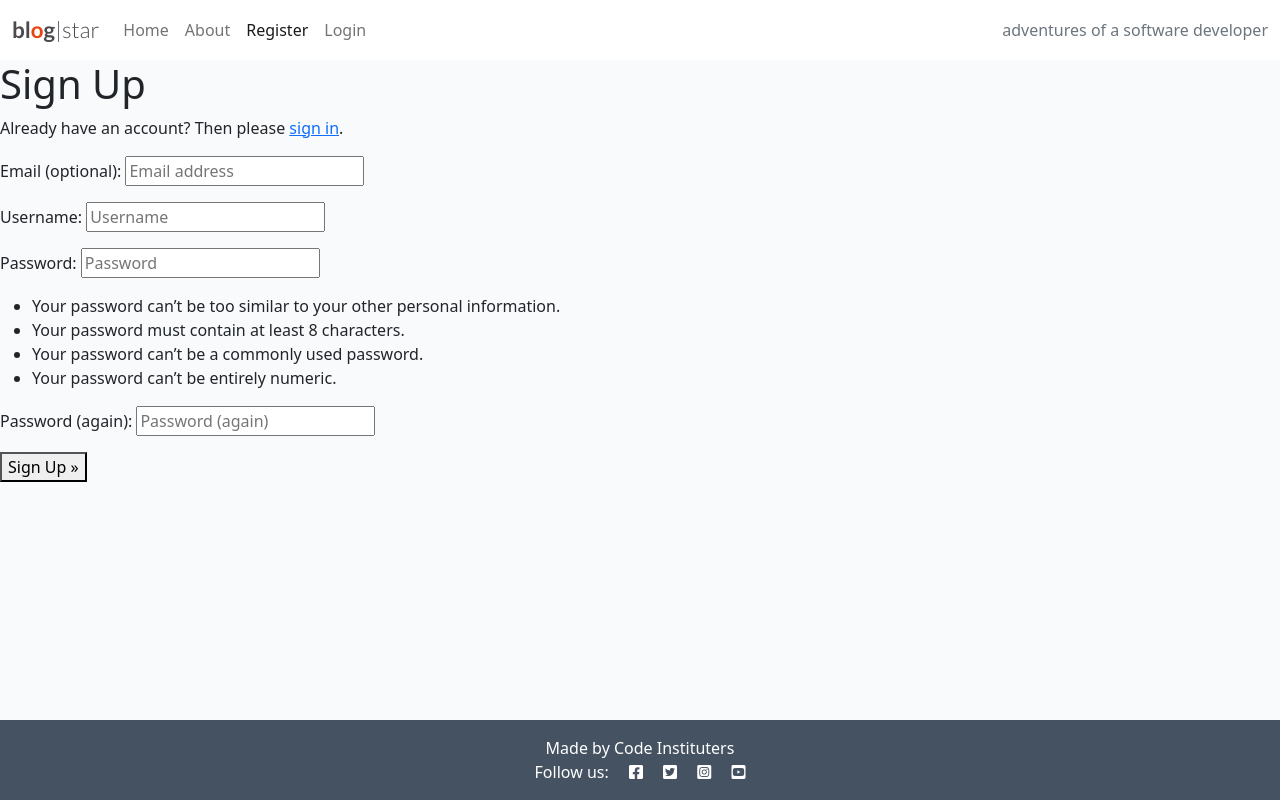
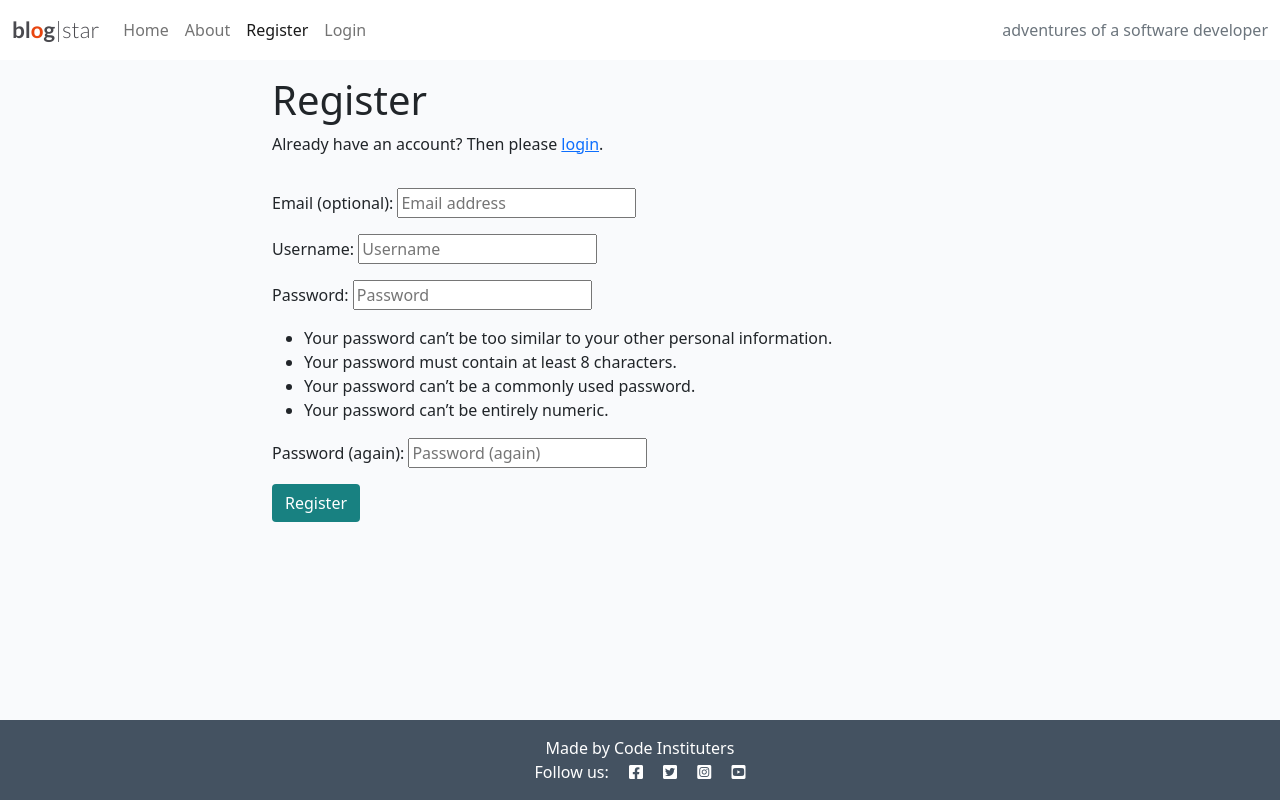
Before and after one commit to DMASCoreDeclan/PRD-PP4-Blog, a Django app: page /accounts/signup/ in a window 1280 px wide. Run offline with Django 4.2, Linux system fonts and the light colour scheme.

Commit message:
Add additional styling to make expressions colours used consitent

```diff
--- a/templates/account/login.html
+++ b/templates/account/login.html
@@ -10,9 +10,9 @@
 <div class="container">
 	<div class="row">
 		<div class="col-md-8 mt-3 offset-md-2">
-			<h3>{% trans "Sign In" %} </h3>
-			<p>{% blocktrans %} Welcome back to the blog|star blog.  To leave a comment or like a post, please log in.  If
-				you have not created your account yet, then <a class="link" href="{{ signup_url}}">Register here</a> first.
+			<h3>{% trans "Login" %} </h3>
+			<p>{% blocktrans %} Welcome back to the blog|star blog.  To leave a comment or like a post, please login.  If
+				you have not created your account yet, then <a class="link" href="{{ signup_url}}">Register </a>here first.
 				{% endblocktrans %}</p>
 		</div>
 	</div>
--- a/templates/account/logout.html
+++ b/templates/account/logout.html
@@ -8,7 +8,7 @@
 <div class="container">
     <div class="row">
         <div class="col-md-8 mt-3 offset-md-2">
-            <h3>{% trans "Sign Out" %}</h3>
+            <h3>{% trans "Logout" %}</h3>
 
             <p>{% trans 'Are you sure you want to sign out?' %}</p>
         </div>
@@ -21,7 +21,7 @@
                 {% if redirect_field_value %}
                 <input type="hidden" name="{{ redirect_field_name }}" value="{{ redirect_field_value }}" />
                 {% endif %}
-                <button class="btn btn-signup right" type="submit">{% trans 'Sign Out' %}</button>
+                <button class="btn btn-signup right" type="submit">{% trans 'Logout' %}</button>
             </form>
         </div>
     </div>
--- a/templates/account/signup.html
+++ b/templates/account/signup.html
@@ -5,17 +5,25 @@
 {% block head_title %}{% trans "Signup" %}{% endblock head_title %}
 
 {% block content %}
-<h1>{% trans "Sign Up" %}</h1>
-
-<p>{% blocktrans %}Already have an account? Then please <a href="{{ login_url }}">sign in</a>.{% endblocktrans %}</p>
-
-<form class="signup" id="signup_form" method="post" action="{% url 'account_signup' %}">
+<div class="container">
+	<div class="row">
+		<div class="col-md-8 mt-3 offset-md-2">
+      		<h1>{% trans "Register" %}</h1>
+			<p>{% blocktrans %}Already have an account? Then please <a href="{{ login_url }}">login</a>.{% endblocktrans %}</p>
+		</div>
+	</div>
+	<div>
+		<div class="row">
+			<div class="col-md-8 mt-3 offset-md-2"><form class="signup" id="signup_form" method="post" action="{% url 'account_signup' %}">
 				{% csrf_token %}
 				{{ form.as_p }}
 				{% if redirect_field_value %}
 				<input type="hidden" name="{{ redirect_field_name }}" value="{{ redirect_field_value }}" />
 				{% endif %}
-  <button type="submit">{% trans "Sign Up" %} &raquo;</button>
+				<button class="btn btn-signup right" type="submit">{% trans "Register" %}</button>
 				</form>
-
+			</div>
+		</div>
+	</div>
+</div>
 {% endblock content %}
```
Lines whose indentation alone changed are shown as unchanged.
